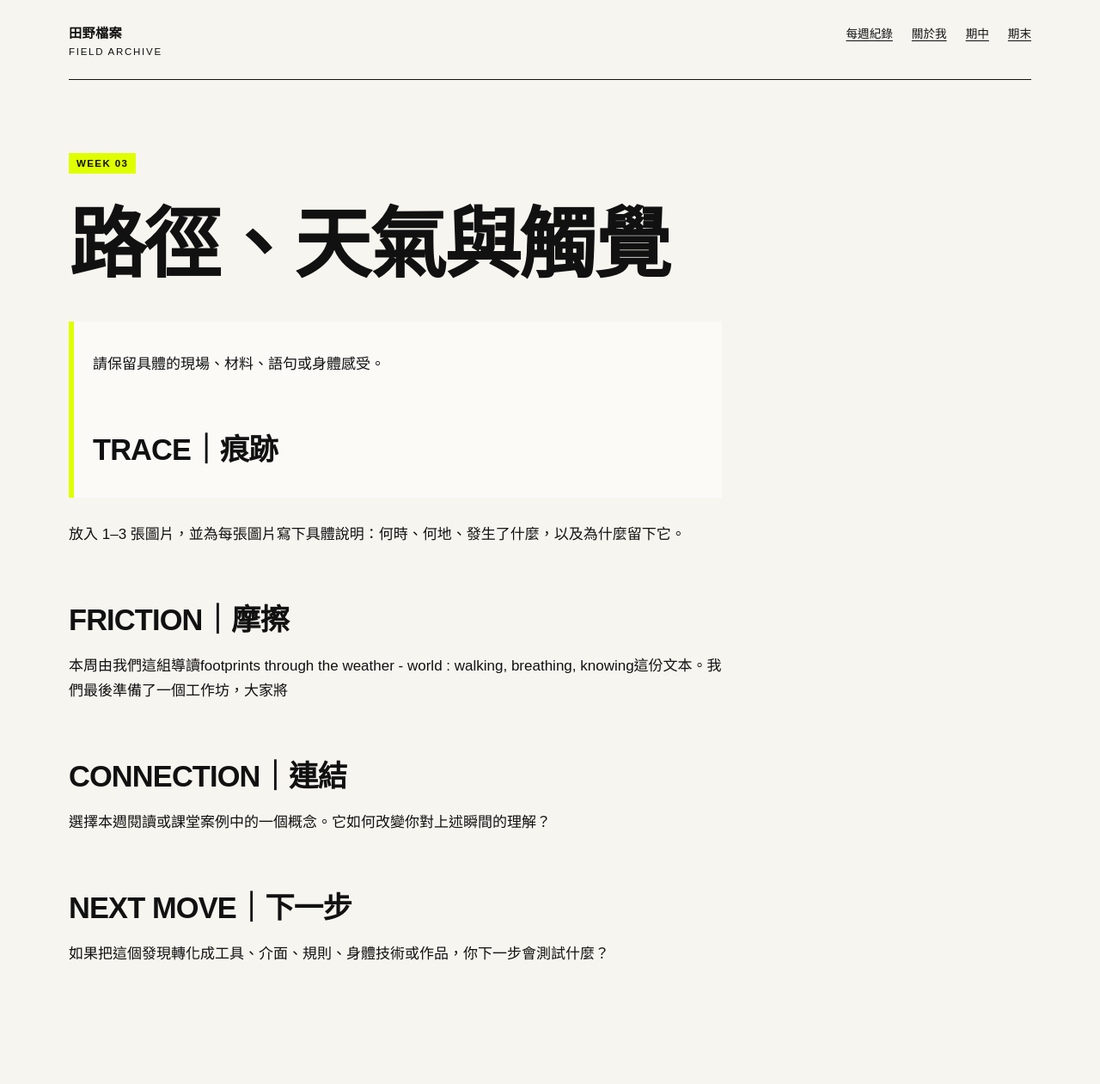
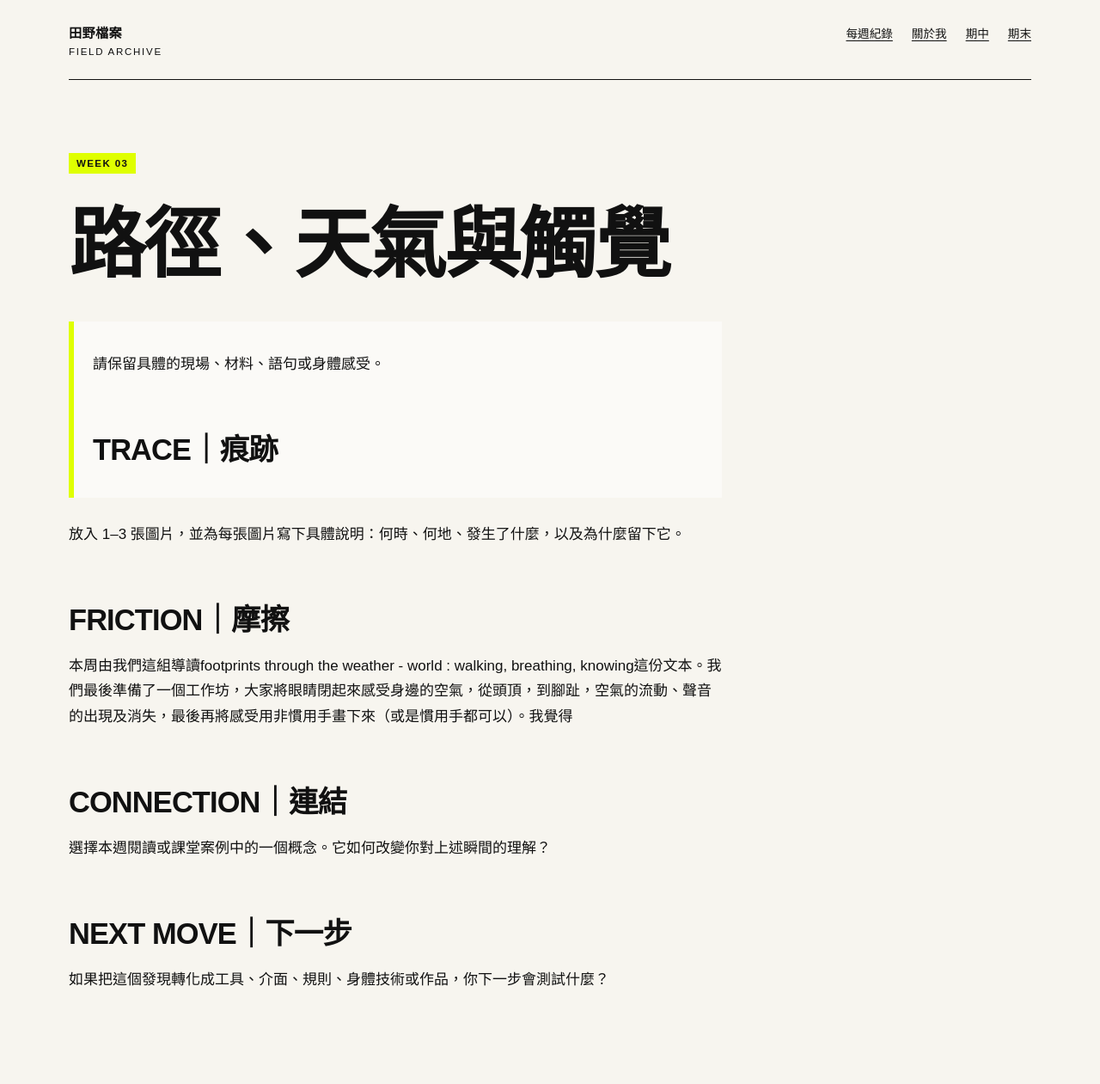
Before and after one commit to cherryyumimi-stack/fieldworkarchive, a Jekyll site: the page built from weeks/week-03.md, in a window 1280 px wide. Shown: the whole page at 86% size. Built offline with Jekyll 4.4.1, drawn with Linux system fonts in a browser that asks for light colours; before the commit the page ends 1232 px from its top, so only the background shows below that.

Commit message:
Update week-03.md

```diff
--- a/weeks/week-03.md
+++ b/weeks/week-03.md
@@ -14,7 +14,7 @@ permalink: /weeks/week-03/
 
 ## FRICTION｜摩擦
 
-本周由我們這組導讀footprints through the weather - world : walking, breathing, knowing這份文本。我們最後準備了一個工作坊，大家將
+本周由我們這組導讀footprints through the weather - world : walking, breathing, knowing這份文本。我們最後準備了一個工作坊，大家將眼睛閉起來感受身邊的空氣，從頭頂，到腳趾，空氣的流動、聲音的出現及消失，最後再將感受用非慣用手畫下來（或是慣用手都可以）。我覺得
 
 ## CONNECTION｜連結
 
```
